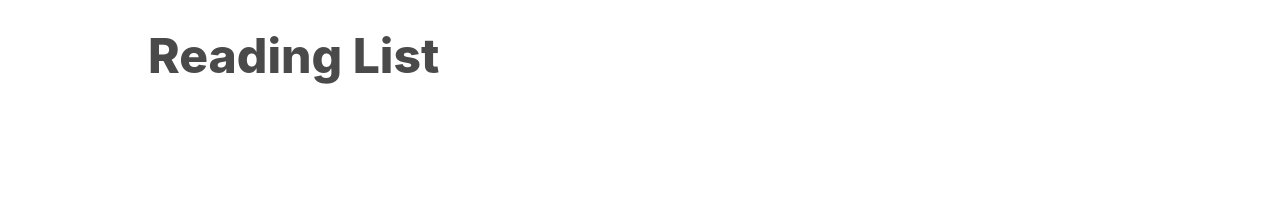
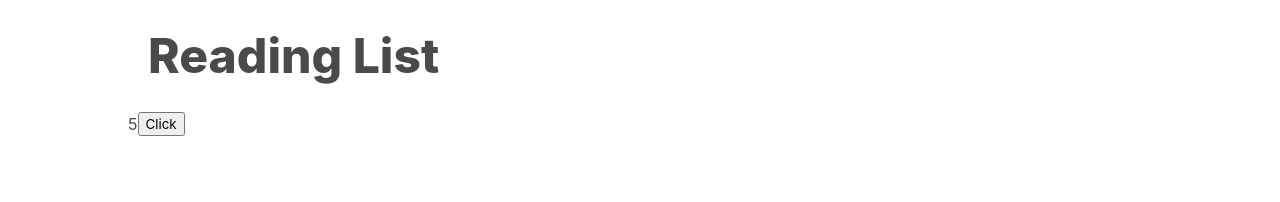
Before and after one commit to frank-booth/books, a React (Create React App) app in the folder books/: page / in a window 1280 px wide. Shown: the top 202 px of the page. Built offline with nearby package versions, Linux system fonts and the light colour scheme; data requests are answered from the project's data file.

Commit message:
adding context

```diff
--- a/books/src/components/BookList.js
+++ b/books/src/components/BookList.js
@@ -1,12 +1,21 @@
 import BookShow from './BookShow'
+import { useContext } from 'react'
+import BooksContext from '../context/books'
 
 function BookList({ books, onDelete, onEdit }) {
+  const { count, incrementCount } = useContext(BooksContext)
   const renderedBooks = books.map((book) => {
     return (
       <BookShow key={book.id} book={book} onDelete={onDelete} onEdit={onEdit} />
     )
   })
-  return <div className="book-list">{renderedBooks}</div>
+  return (
+    <div className="book-list">
+      {count}
+      <button onClick={incrementCount}>Click</button>
+      {renderedBooks}
+    </div>
+  )
 }
 
 export default BookList
--- /dev/null
+++ b/books/src/context/books.js
@@ -0,0 +1,22 @@
+import { createContext, useState } from 'react'
+
+const BooksContext = createContext()
+
+function Provider({ children }) {
+  const [count, setCount] = useState(5)
+
+  const valueToShare = {
+    count,
+    incrementCount: () => {
+      setCount(count + 1)
+    }
+  }
+
+  return (
+    <BooksContext.Provider value={valueToShare}>
+      {children}
+    </BooksContext.Provider>
+  )
+}
+export { Provider }
+export default BooksContext
--- a/books/src/index.js
+++ b/books/src/index.js
@@ -1,8 +1,13 @@
 import './index.css'
 import ReactDOM from 'react-dom/client'
 import App from './App'
+import { Provider } from './context/books'
 
 const el = document.getElementById('root')
 const root = ReactDOM.createRoot(el)
 
-root.render(<App />)
+root.render(
+  <Provider>
+    <App />
+  </Provider>
+)
```
